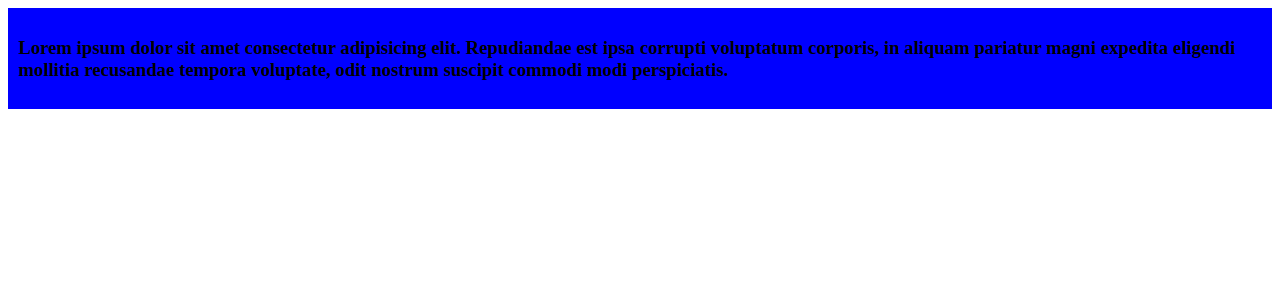
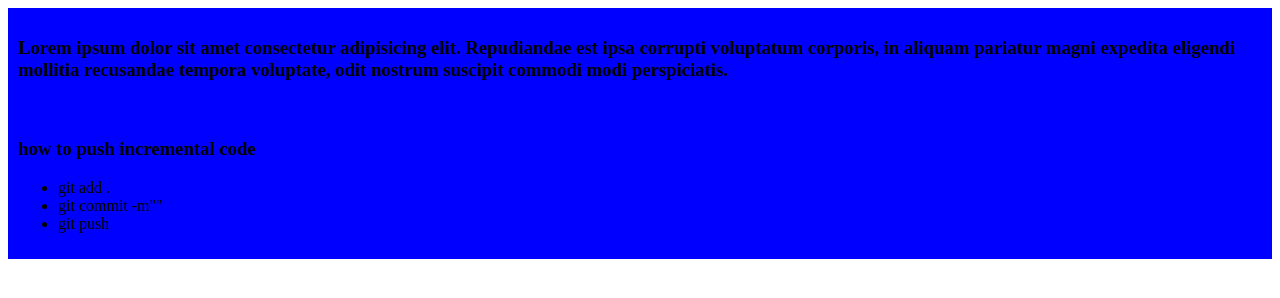
Before and after one commit to Turag10/my-simple, a plain HTML site: page index.html in a window 1280 px wide. Drawn offline with Linux system fonts and the light colour scheme.

Commit message:
enter the 2nd one

```diff
--- a/index.html
+++ b/index.html
@@ -12,5 +12,13 @@
         <p>Lorem ipsum dolor sit amet consectetur adipisicing elit. Repudiandae est ipsa corrupti voluptatum corporis, in aliquam pariatur magni expedita eligendi mollitia recusandae tempora voluptate, odit nostrum suscipit commodi modi perspiciatis.</p>
     </h3>
 </div>
+<div>
+    <h3>how to push incremental code</h3>
+    <ul>
+        <li>git add .</li>
+        <li>git commit -m""</li>
+        <li>git push</li>
+    </ul>
+</div>
 </body>
 </html>
```
